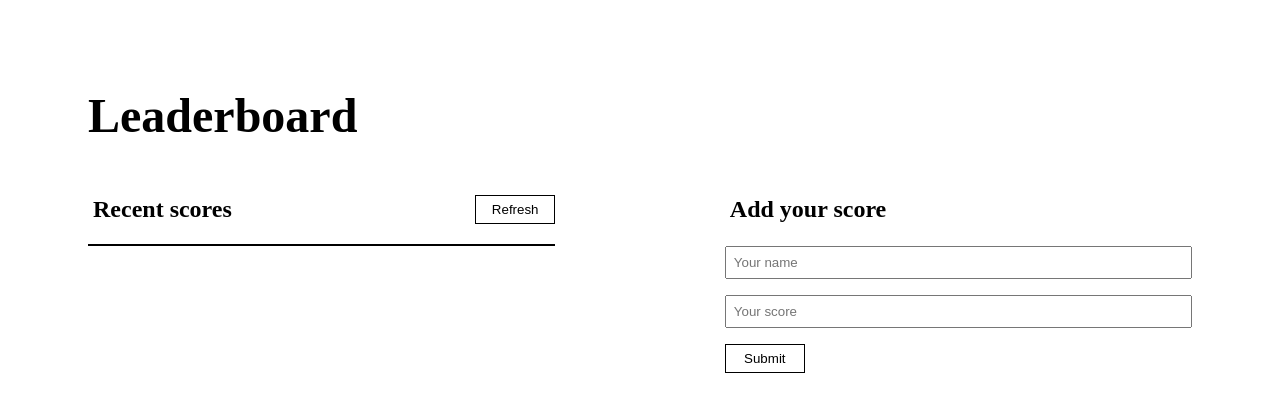
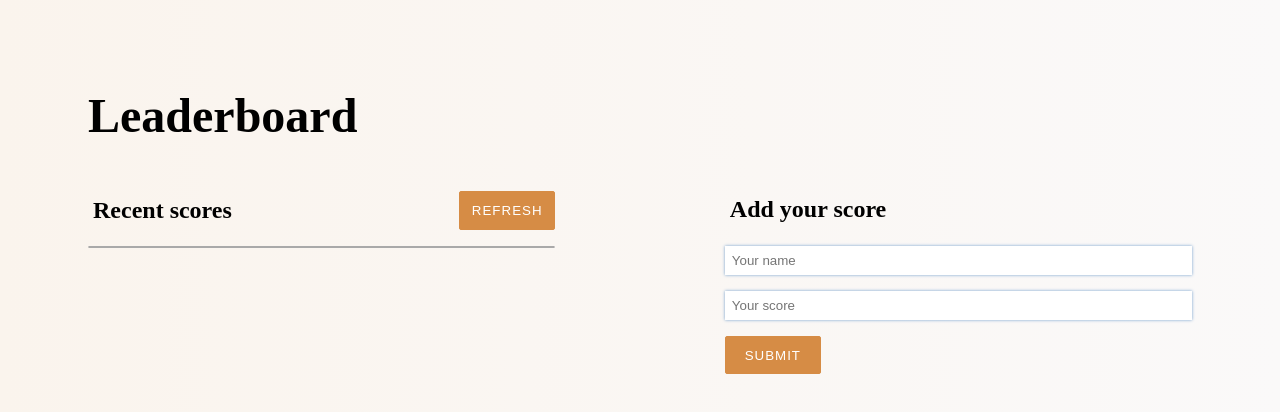
Before and after one commit to ShoiraTa/leaderboard-API, a website built with webpack: page src/index.html in a window 1280 px wide. Built offline with nearby package versions, Linux system fonts and the light colour scheme; no server answers.

Commit message:
add styles

```diff
--- a/package.json
+++ b/package.json
@@ -4,7 +4,6 @@
   "description": "![](https://img.shields.io/badge/Microverse-blueviolet)",
   "main": "index.js",
   "private": true,
-  "homepage": "https://shoirata.github.io/leaderboard/",
   "scripts": {
     "test": "echo \"Error: no test specified\" && exit 1",
     "build": "webpack",
--- a/src/style.css
+++ b/src/style.css
@@ -1,6 +1,10 @@
 body {
   box-sizing: border-box;
   padding: 3rem;
+  background: #eacda3;  /* fallback for old browsers */
+  background: -webkit-linear-gradient(to right, #f3d8b6, #f5e3cb);  /* Chrome 10-25, Safari 5.1-6 */
+  background: linear-gradient(to right, #faf4ed, rgb(250, 249, 249)); /* W3C, IE 10+/ Edge, Firefox 16+, Chrome 26+, Opera 12+, Safari 7+ */
+
 }
 
 .left-col {
@@ -25,8 +29,9 @@
 
 ul {
   list-style: none;
-  border: 1px solid black;
+  border: 1px solid darkgray;
   padding: 0;
+  border-radius: 2px;
 }
 
 li {
@@ -34,7 +39,7 @@
 }
 
 li:nth-child(even) {
-  background-color: rgb(233, 228, 202);
+  background-color: rgb(222 222 222)
 }
 
 h2 {
@@ -44,14 +49,33 @@
 input {
   margin: 0 0 1rem 0;
   padding: 7px;
+  border: rgb(202, 201, 201);
+  box-shadow: 0 0 3px #719ECE;
+}
+
+input:focus {
+  outline: none !important;
+  /* border:1px solid red; */
+  box-shadow: 0 0 10px #395470;
 }
 
 button {
-  border: 1px   solid black;
-  background-color: #fff;
-  width: 5rem;
-  height: 1.8rem;
+  border: 1px solid #D68C45;
+  background-color: #D68C45;
+  width: 6rem;
+  height: 2.4rem;
   cursor: pointer;
+  color: white;
+  font-weight: 500;
+  text-transform: uppercase;
+  letter-spacing: 1px;
+  transition: all  ease 0.5s;
+  border-radius: 2px;
+}
+
+button:hover{
+  color: #D68C45;
+  background-color: white;
 }
 
 .d-flex {
```
Also changed, not shown: README.md, dist/index.bundle.js, dist/index.html, 1 other file.
